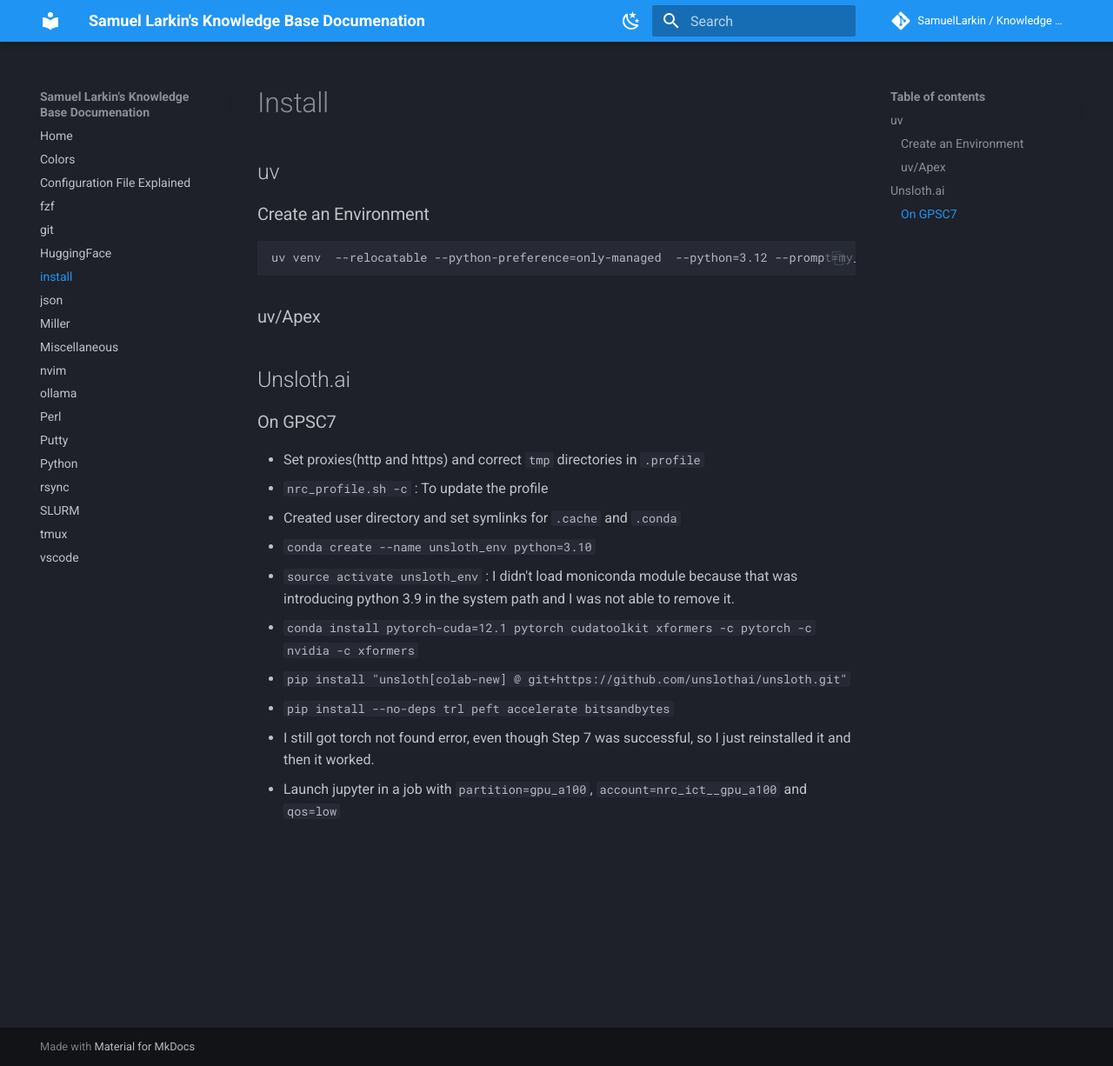
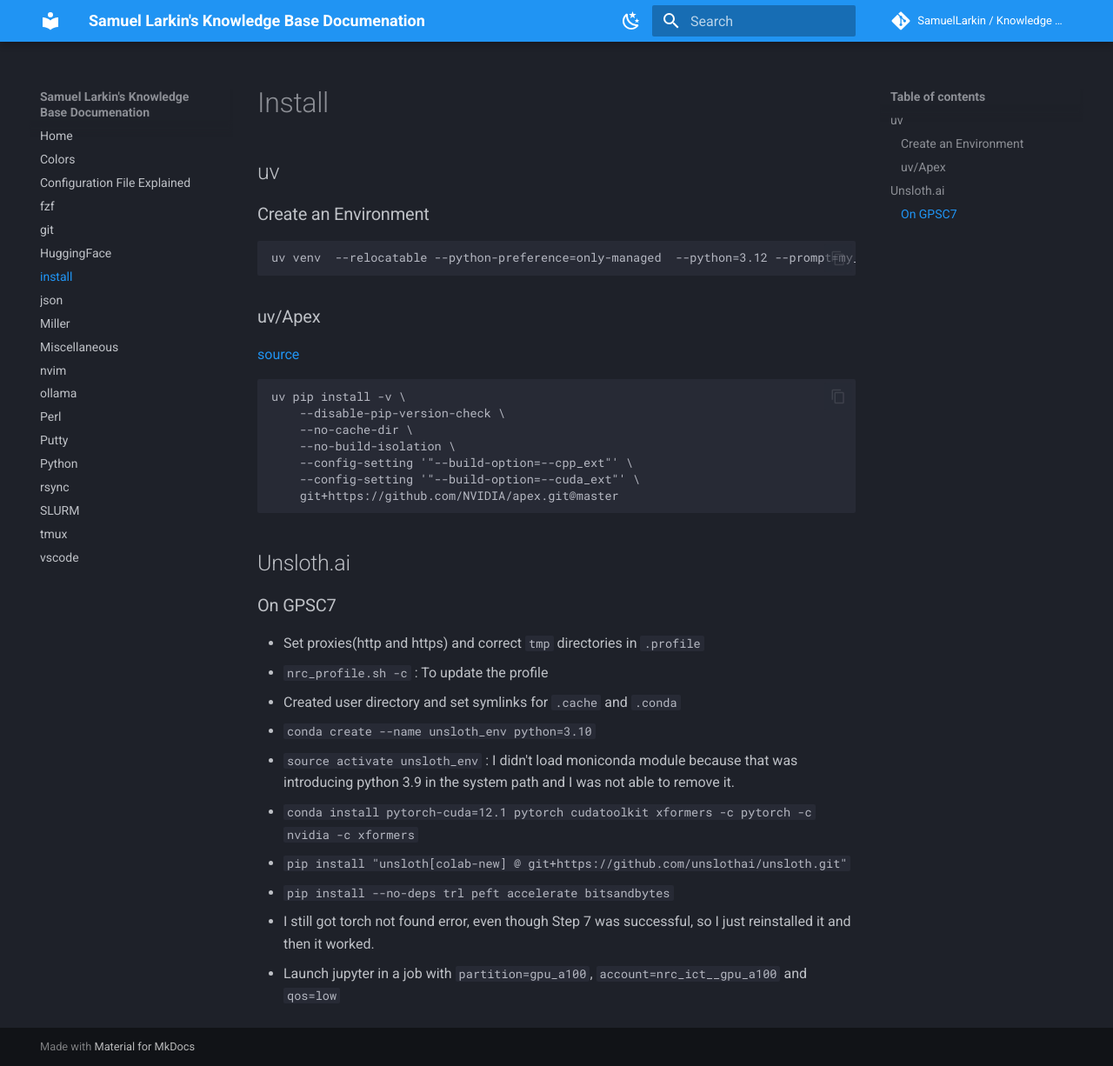
Before and after one commit to SamuelLarkin/kb, an MkDocs documentation site: the page built from docs/install.md, in a window 1280 px wide and 1226 px high. Shown: the whole window at 87% size. Built offline with MkDocs 1.6.1 and Material for MkDocs 9.7.7, drawn with Linux system fonts in a browser that asks for light colours; comment, search, counter and statistics services are not loaded; the version menu is left out.

Commit message:
docs(install): add NVidia/APEX to a uv venv

````diff
--- a/docs/install.md
+++ b/docs/install.md
@@ -9,6 +9,18 @@
 ```
 
 ### uv/Apex
+
+[source](https://github.com/astral-sh/uv/issues/7771#issuecomment-2885423024)
+
+```sh
+uv pip install -v \
+    --disable-pip-version-check \
+    --no-cache-dir \
+    --no-build-isolation \
+    --config-setting '"--build-option=--cpp_ext"' \
+    --config-setting '"--build-option=--cuda_ext"' \
+    git+https://github.com/NVIDIA/apex.git@master
+```
 
 ## Unsloth.ai
 
````
